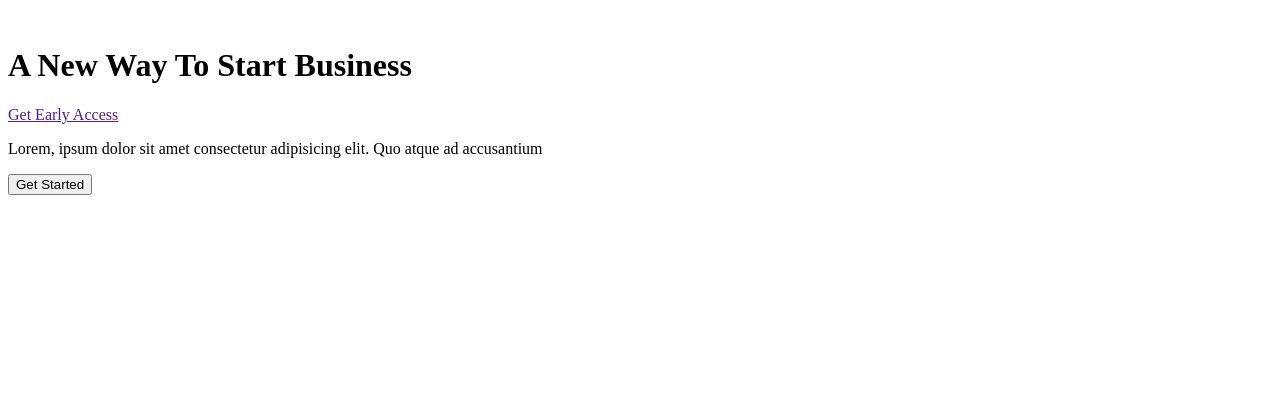
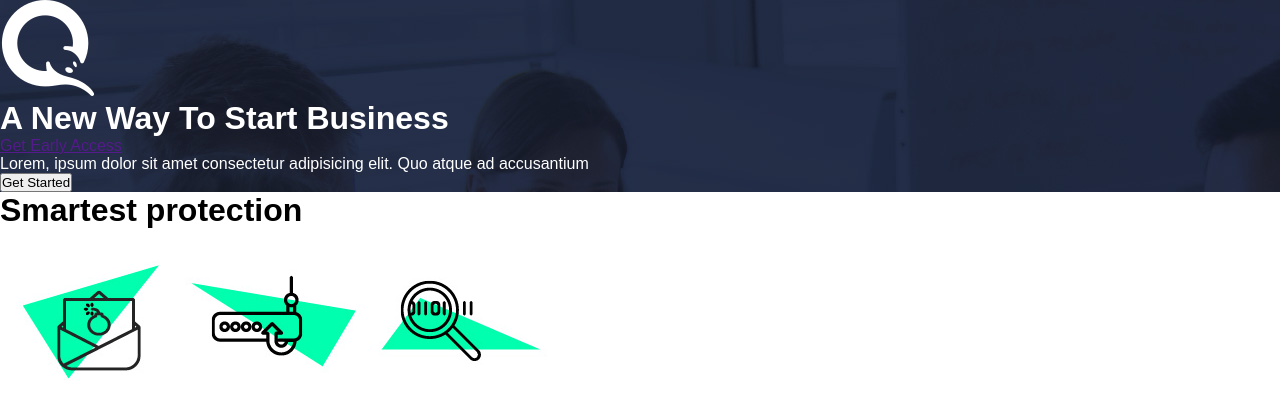
Before and after one commit to dgonzale333/flexbox2, a plain HTML site: page index.html in a window 1280 px wide. Drawn offline with Linux system fonts and the light colour scheme.

Commit message:
iconos e imagenes agregadas a la carpeta y los iconos se agregaron al proyecto

```diff
--- a/Styles/styles.css
+++ b/Styles/styles.css
@@ -4,6 +4,18 @@
     box-sizing: border-box;
 }
 
+body{
+    width: 100%;
+    height: 100%;
+    margin: 0;
+    padding: 0;
+    box-sizing: border-box;
+    font-family: sans-serif;
+}
+
 header{
-    background-image:;
+    width: 100%;
+    height: 35%;
+    background-image: url(../Assets/img/banner-bk.jpg);
+    color: white;
 }
--- a/index.html
+++ b/index.html
@@ -6,16 +6,25 @@
     <meta name="viewport" content="width=device-width, initial-scale=1.0">
     <title>Atlas</title>
     <link rel="shortcut icon" href="Assets/icons/icons8-security-96.png" type="image/x-icon">
+    <link rel="stylesheet" href="Styles/styles.css">
 </head>
 
 <body>
     <header>
-        <img src="" alt="">
+        <img src="Assets/icons/logo1.png" alt="">
         <h1>A New Way To Start Business</h1>
         <a href="">Get Early Access</a>
         <p>Lorem, ipsum dolor sit amet consectetur adipisicing elit. Quo atque ad accusantium</p>
         <button>Get Started</button>
     </header>
+
+
+    <div class="secc1">
+        <h1>Smartest protection</h1>
+        <img src="Assets/icons/smart-protect-1.jpg" alt="">
+        <img src="Assets/icons/smart-protect-2.jpg" alt="">
+        <img src="Assets/icons/smart-protect-3.jpg" alt="">
+    </div>
 </body>
 
 </html>
```
Also changed, not shown: Assets/icons/client-1.png (added), Assets/icons/client-2.png (added), Assets/icons/client-3.png (added), Assets/icons/client-4.png (added), Assets/icons/client-5.png (added), Assets/icons/client-6.png (added), Assets/icons/contact-bk.jpg (added), Assets/icons/logo1.png (added), Assets/icons/smart-protect-1.jpg (added), Assets/icons/smart-protect-2.jpg (added), Assets/icons/smart-protect-3.jpg (added), Assets/img/feature-1.png (added), Assets/img/feature-2.png (added).
